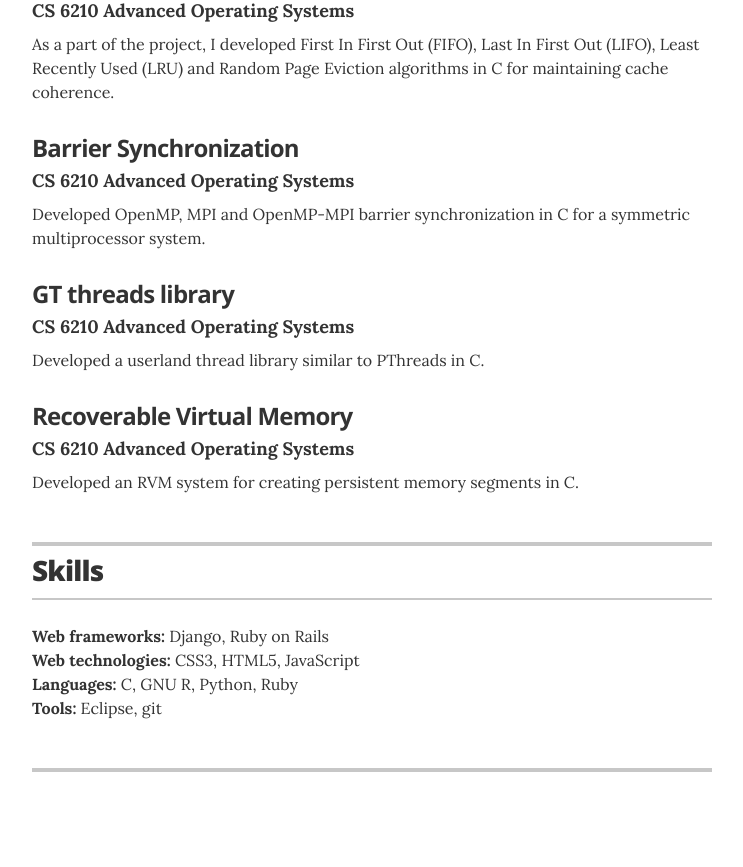
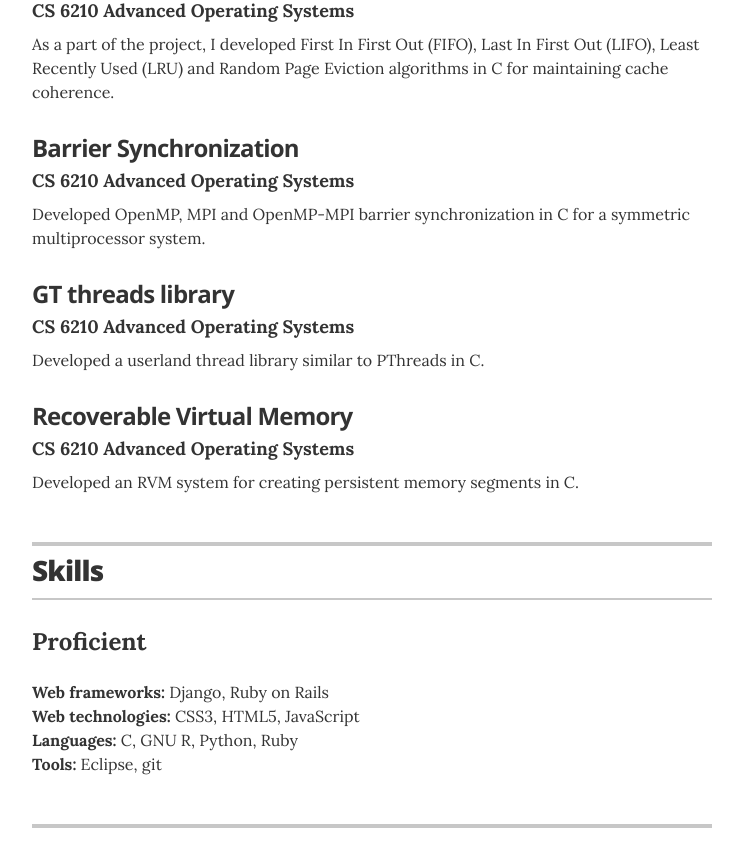
Before and after one commit to CapedCrusader/resume, a Jekyll site: the page built from index.html, in a window 1280 px wide and 900 px high, scrolled down 4414 px. Shown: the top 867 px of the window, without its empty margins (268-1011 px from the left). Built offline with Jekyll 4.4.1, drawn with Linux system fonts in a browser that asks for light colours; before the commit the page ends 5258 px from its top, so only the background shows below that.

Commit message:
updating skillset

```diff
--- a/_layouts/resume.html
+++ b/_layouts/resume.html
@@ -264,6 +264,7 @@
         </header>
 
         <div class="resume-item">
+        <h2>Proficient</h2>
           <b>Web frameworks:</b> Django, Ruby on Rails<br>
           <b>Web technologies:</b>  CSS3, HTML5, JavaScript<br>
           <b>Languages:</b> C, GNU R, Python, Ruby<br>
```
